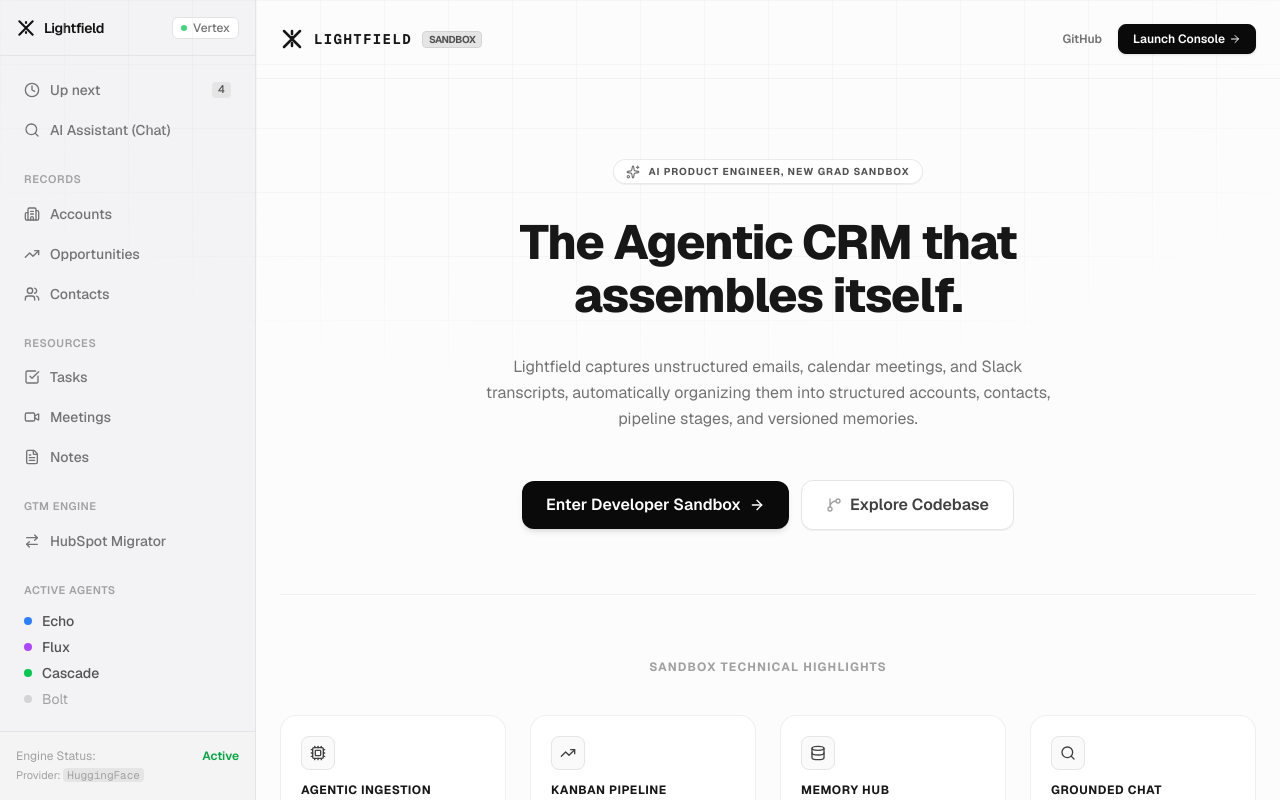
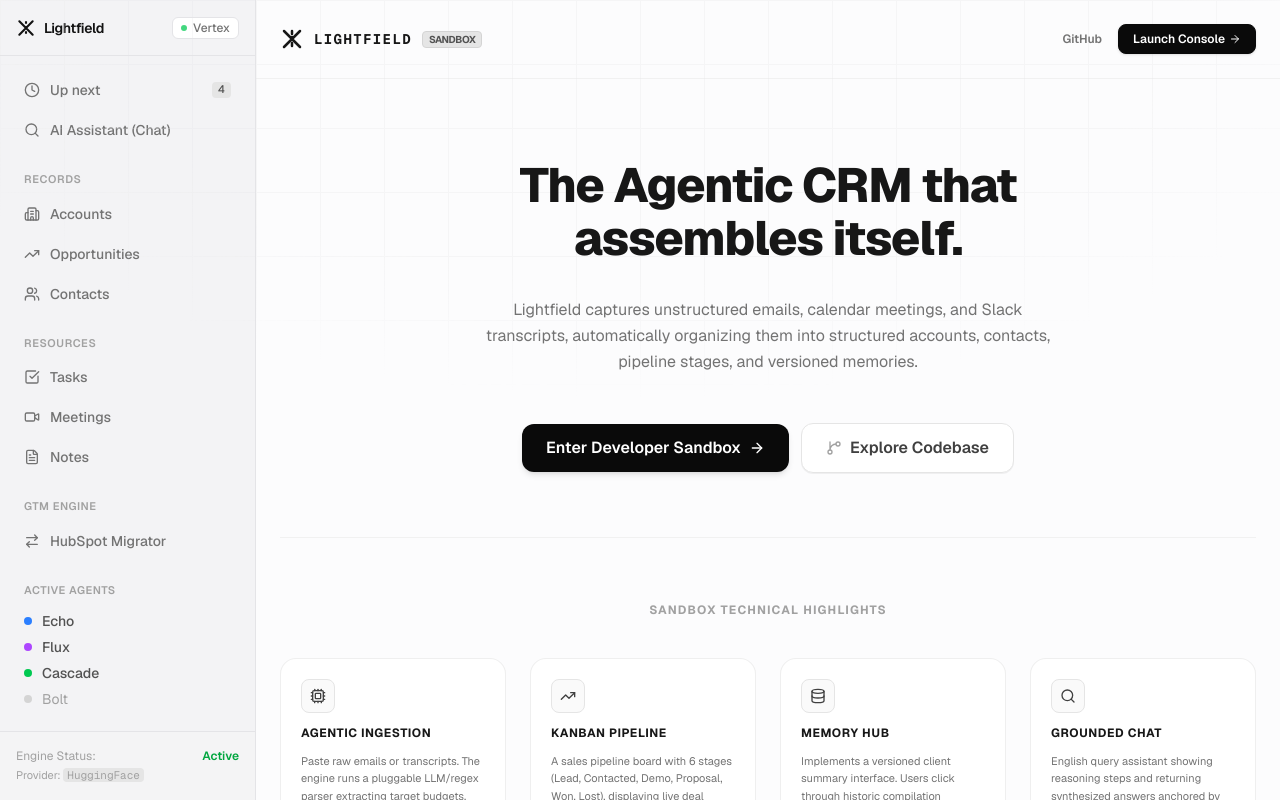
Before and after one commit to Tejal-Bhavsar/lightfield-core-sandbox, a Next.js app: page / in a window 1280 px wide. Built offline with nearby package versions, Linux system fonts and the light colour scheme.

Commit message:
Remove target role badge from landing page header for cleaner aesthetic

```diff
--- a/src/app/page.tsx
+++ b/src/app/page.tsx
@@ -56,13 +56,6 @@
       {/* Hero Section */}
       <main className="relative z-10 max-w-4xl mx-auto px-6 pt-20 pb-16 text-center space-y-8">
 
-        {/* Role Match Tag */}
-        <div className="inline-flex items-center space-x-2 bg-white border border-neutral-200/80 rounded-full px-3 py-1 shadow-2xs">
-          <Sparkles className="w-3.5 h-3.5 text-neutral-500" />
-          <span className="text-[10px] font-bold text-neutral-600 uppercase tracking-widest">
-            AI Product Engineer, New Grad Sandbox
-          </span>
-        </div>
 
         {/* Title */}
         <h1 className="text-4xl sm:text-5xl font-extrabold tracking-tight text-neutral-900 max-w-2xl mx-auto leading-[1.1]">
```
